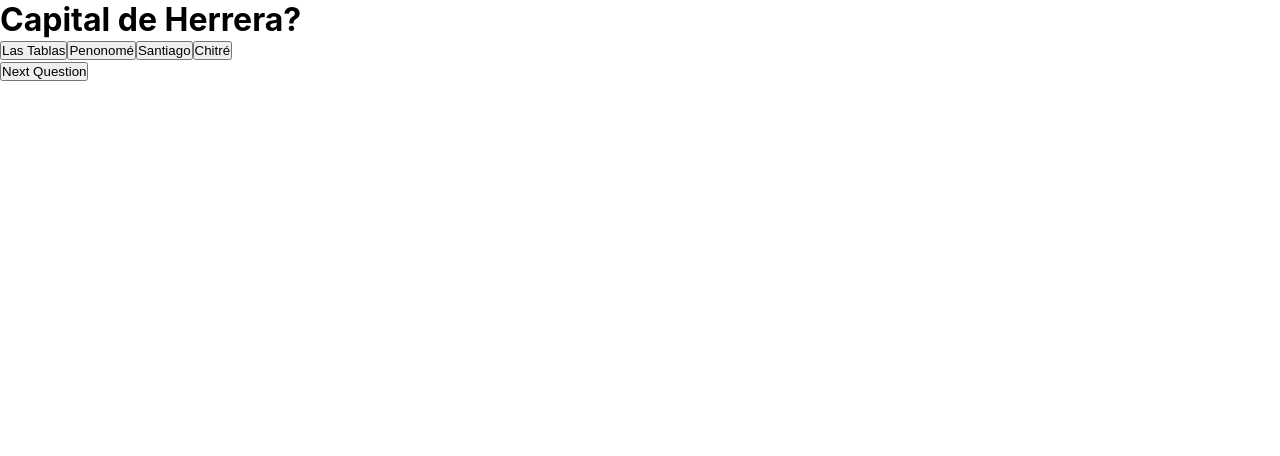
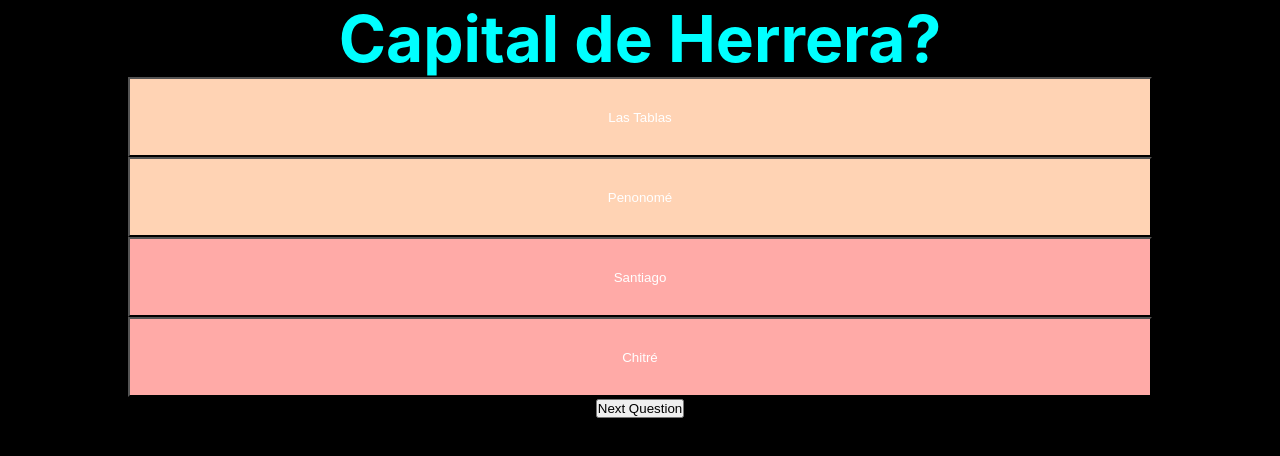
Before and after one commit to OmarCardoze/quizzap, a React (Create React App) app: page / in a window 1280 px wide. Both pictures are taken after a click on the button "Start quiz". Shown: the top 456 px of the page. Built offline with nearby package versions, Linux system fonts and the light colour scheme.

Commit message:
quizScreen style add

```diff
--- a/package.json
+++ b/package.json
@@ -9,6 +9,7 @@
     "react": "^17.0.2",
     "react-dom": "^17.0.2",
     "react-scripts": "4.0.3",
+    "use-sound": "^3.0.1",
     "web-vitals": "^1.1.1"
   },
   "scripts": {
--- a/src/App.css
+++ b/src/App.css
@@ -14,6 +14,36 @@
   color: white;
 }
 
+/*buttonColors*/
+
+.greenSoft {
+  background-color: #98ddca;
+  color: #fff;
+}
+
+.lemonGrenn {
+  background-color: #d5ecc2;
+  color: #fff;
+}
+
+.salmon {
+  background-color: #ffd3b4;
+  color: #fff;
+}
+
+.rosa {
+  background-color: #ffaaa7;
+  color: #fff;
+}
+
+.correct {
+  background-color: rgb(0, 180, 0);
+}
+
+.Incorrect {
+  background-color: rgb(0, 180, 0);
+}
+
 /*menu*/
 
 .menuContainer {
@@ -26,7 +56,7 @@
 .titleContainer {
   background-color: white;
   width: 40vw;
-  background-image: linear-gradient(90deg,rgba(52, 16, 212, 0.6), rgba(0,0,0,0.6)), url(https://images.unsplash.com/photo-1566956031644-74266ac466f6?ixid=MnwxMjA3fDB8MHxwaG90by1wYWdlfHx8fGVufDB8fHx8&ixlib=rb-1.2.1&auto=format&fit=crop&w=750&q=80);
+  background-image: linear-gradient(90deg,rgba(52, 16, 212, 0.6), rgba(0,0,0,0.6)), url(https://source.unsplash.com/1600x900/?panamá);
   background-repeat: no-repeat;
   background-size: cover;
 }
@@ -46,6 +76,10 @@
   margin-bottom: 20px;
 }
 
+.startContainer p {
+  font-size: clamp(1rem, 2.5vw, 1.5rem);
+}
+
 .menu-button {
   margin-top: 20px;
   padding: 20px;
@@ -59,6 +93,31 @@
   border-image: none;
 }
 
+/*Quiz screen*/
+
+.quizContainer {
+  background-color: #000;
+  width: 100vw;
+  height: 100vh;
+  text-align: center;
+  display: flex;
+
+}
+
+
+
+.questionPrompt {
+  color: aqua;
+  font-size: clamp(2.5rem, 6vw, 4rem);
+}
+
+.buttonOption {
+  width: 80vw;
+  height: 10vh;
+}
+
+/*menu breapoint*/
+
  @media (max-width: 768px) {
   .titleContainer {
     display: none;
@@ -70,8 +129,6 @@
     width: 100%;
   }
 
-  .startContainer p {
-    font-size: clamp(1rem, 2.5vw, 2rem);
-  }
+
 
 }
--- a/src/Components/Quizz.js
+++ b/src/Components/Quizz.js
@@ -1,6 +1,8 @@
 import React, { useState, useContext } from 'react'
 import { Questions } from '../Components/Helpers/Questions'
 import { QuizContext } from './Helpers/Context'
+
+import '../App.css'
 
 function Quizz() {
 
@@ -8,12 +10,27 @@ function Quizz() {
 
     const [currQuestion, setcurrQuestion] = useState(0);
     const [optionChosen, setOptionChosen] = useState("");
+    const [isCorrect, setIsCorrect] = useState(true)
+
+
+    function getRandomInt() {
+
+        const buttonColor = ["greenSoft", "lemonGrenn", "salmon", "rosa"]
+
+        const randomNumber = Math.floor(Math.random() * buttonColor.length);
+        const colorButton = buttonColor[randomNumber]
+        return colorButton
+    }
+
+
+    console.log(getRandomInt());
 
     const nextQuestion = () => {
         if (Questions[currQuestion].asnwer === optionChosen) {
             setGameScore(gameScore + 1)
+            setIsCorrect(true)
         } else {
-            console.log("is not equal!")
+            setIsCorrect(false)
         }
         console.log(gameScore);
         setcurrQuestion(currQuestion + 1)
@@ -27,14 +44,25 @@ function Quizz() {
     }
 
     return (
-        <>
-            <div>
-                <h1>{Questions[currQuestion].prompt}</h1>
-                <button onClick={() => setOptionChosen("optionA")}>{Questions[currQuestion].optionA}</button>
-                <button onClick={() => setOptionChosen("optionB")}>{Questions[currQuestion].optionB}</button>
-                <button onClick={() => setOptionChosen("optionC")}>{Questions[currQuestion].optionC}</button>
-                <button onClick={() => setOptionChosen("optionD")}>{Questions[currQuestion].optionD}</button>
-            </div>
+        <div className="quizContainer t-White">
+            <div className="optionContainer">
+                <h1 className="questionPrompt">{Questions[currQuestion].prompt}</h1>
+                <button
+                    className={`buttonOption ${getRandomInt()}`}
+                    onClick={() => setOptionChosen("optionA")}>{Questions[currQuestion].optionA}
+                </button>
+                <button
+                    className={`buttonOption ${getRandomInt()}`}
+                    onClick={() => setOptionChosen("optionB")}>{Questions[currQuestion].optionB}
+                </button>
+                <button
+                    className={`buttonOption ${getRandomInt()}`}
+                    onClick={() => setOptionChosen("optionC")}>{Questions[currQuestion].optionC}
+                </button>
+                <button
+                    className={`buttonOption ${getRandomInt()}`}
+                    onClick={() => setOptionChosen("optionD")}>{Questions[currQuestion].optionD}
+                </button>
                 <div>
                     {currQuestion === Questions.length - 1 ? (
                         <button onClick={finishQuiz}>
@@ -46,7 +74,8 @@ function Quizz() {
                         </button>
                     )}
                 </div>
-        </>
+            </div>
+        </div>
     )
 }
 
```
Also changed, not shown: 1 other file (tests, documents, lock files or other folders). Lines whose indentation alone changed are shown as unchanged.
